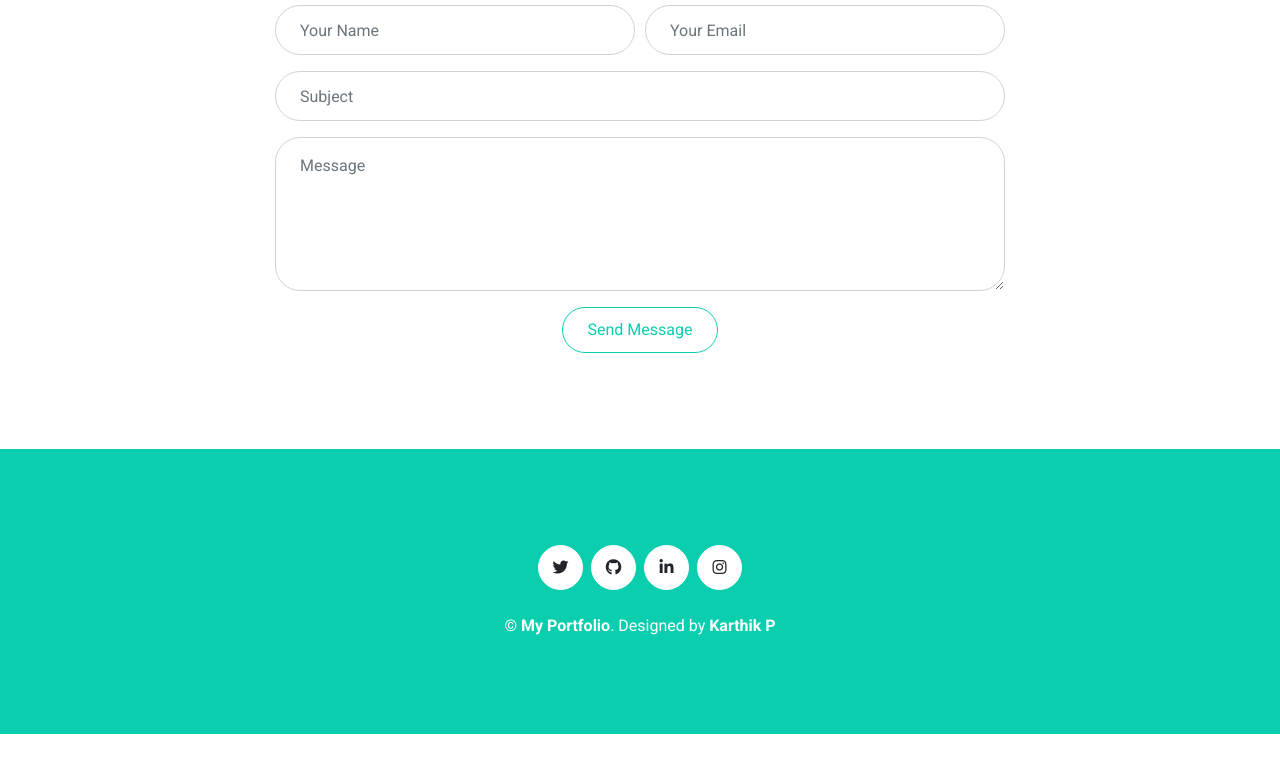
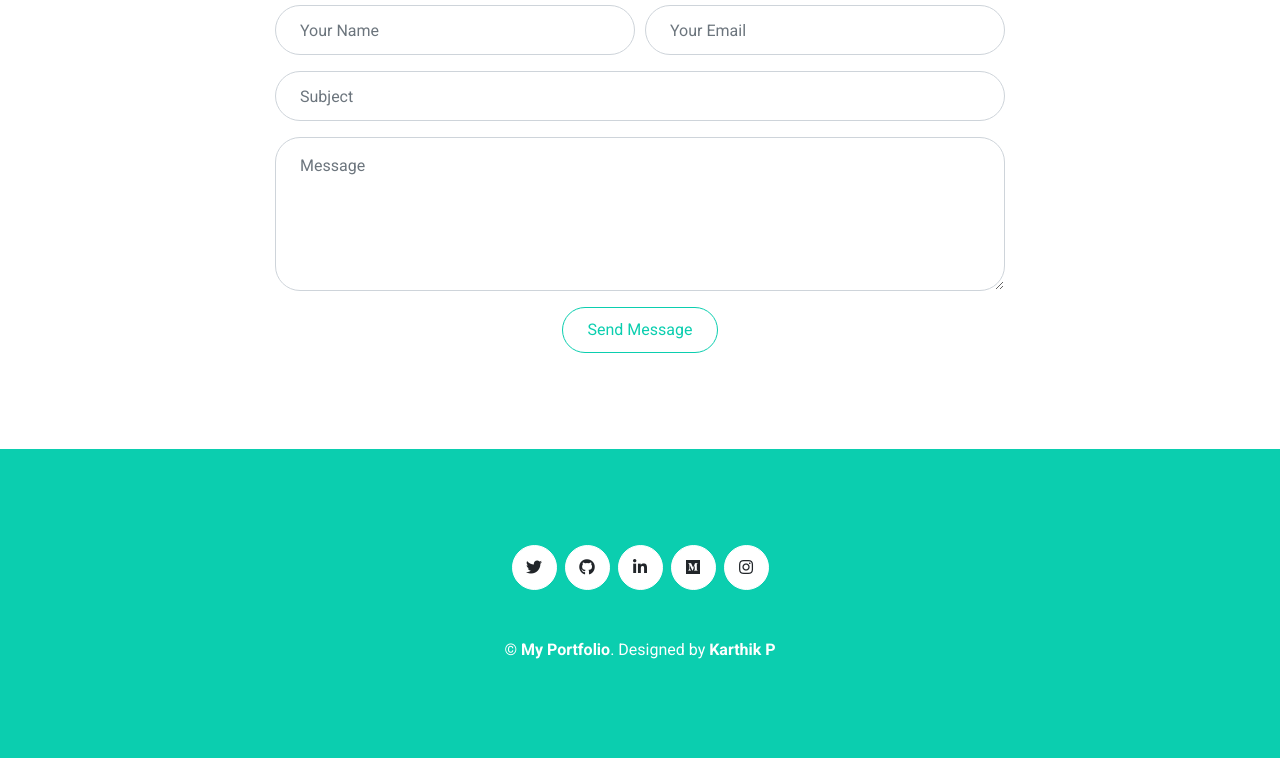
Before and after one commit to Karthik-beta/Portfolio, a plain HTML site: page index.html in a window 1280 px wide. Shown: the part 3247-4005 px from the top of the page. Before the commit the page ends 3981 px from the top, so only its background shows below. Drawn offline with nearby package versions, Linux system fonts and the light colour scheme.

Commit message:
Update index.html

```diff
--- a/index.html
+++ b/index.html
@@ -558,11 +558,13 @@
     <!-- Footer Start -->
     <div class="container-fluid bg-primary text-white mt-5 py-5 px-sm-3 px-md-5">
         <div class="container text-center py-5">
-            <div class="d-flex justify-content-center mb-4">
+            <div class="d-flex justify-content-center mb-5">
                 <a class="btn btn-light btn-social mr-2" href="https://twitter.com/K4rthik__" target="_blank"><i class="fab fa-twitter"></i></a>
                 <a class="btn btn-light btn-social mr-2" href="https://github.com/Karthik-beta" target="_blank"><i class="fab fa-github"></i></a>
                 <a class="btn btn-light btn-social mr-2" href="https://www.linkedin.com/in/karthik-paramesh/" target="_blank"><i class="fab fa-linkedin-in"></i></a>
+                <a class="btn btn-light btn-social mr-2" href="karthikpar.medium.com" target="_blank"><i class="fab fa-medium"></i></a>
                 <a class="btn btn-light btn-social" href="https://www.instagram.com/k4rth1k_/" target="_blank"><i class="fab fa-instagram"></i></a>
+
             </div>
             <!--<div class="d-flex justify-content-center mb-3">
                 <a class="text-white" href="#">Privacy</a>
```
